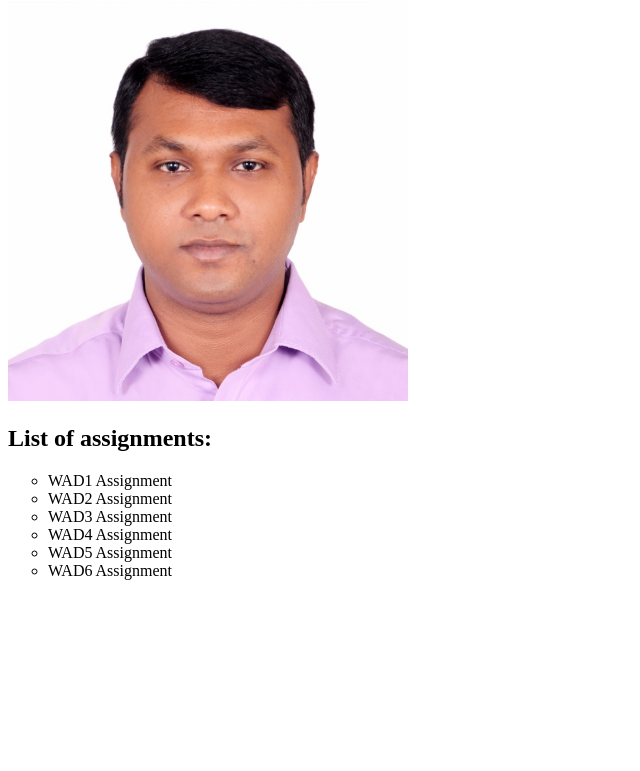
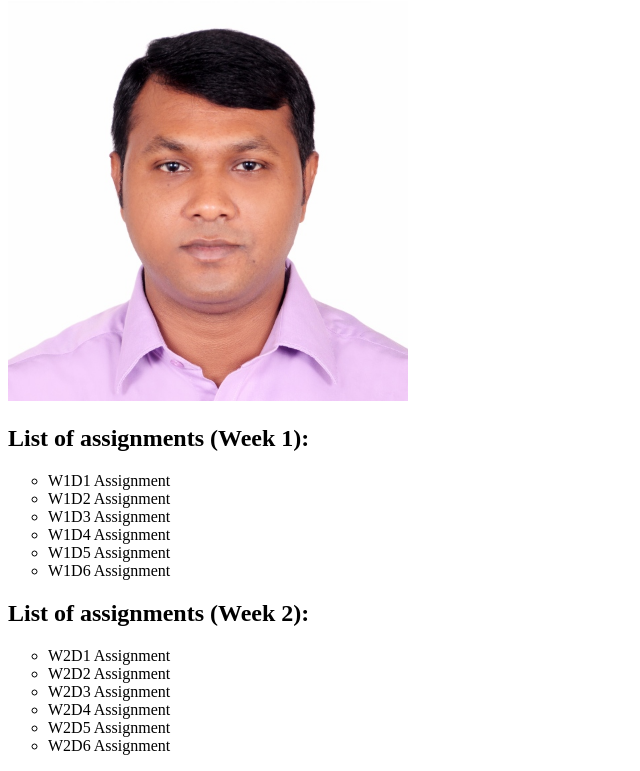
Before and after one commit to shafiqsust/wap, a plain HTML site: page mynew.html in a window 1280 px wide. Shown: the part 79-850 px from the top of the page, without its empty margins (0-640 px from the left). Before the commit the page ends 800 px from the top, so only its background shows below. Drawn offline with Linux system fonts and the light colour scheme.

Commit message:
Second Commit

```diff
--- a/mynew.html
+++ b/mynew.html
@@ -13,14 +13,24 @@
     <h1>Md Shafiqul Islam</h1>
     <a href=""><img src="images/shafiq.jpg" width="400" alt="Shayaan" title="The Heart of Shafiq" /></a>
 </div>
-<h2>List of assignments: </h2>
+<h2>List of assignments (Week 1): </h2>
 <ul id="course-list" style="list-style: circle;">
-    <li>WAD1 Assignment</li>
-    <li>WAD2 Assignment</li>
-    <li>WAD3 Assignment</li>
-    <li>WAD4 Assignment</li>
-    <li>WAD5 Assignment</li>
-    <li>WAD6 Assignment</li>
+    <li>W1D1 Assignment</li>
+    <li>W1D2 Assignment</li>
+    <li>W1D3 Assignment</li>
+    <li>W1D4 Assignment</li>
+    <li>W1D5 Assignment</li>
+    <li>W1D6 Assignment</li>
+
+</ul>
+<h2>List of assignments (Week 2): </h2>
+<ul id="course-list" style="list-style: circle;">
+    <li>W2D1 Assignment</li>
+    <li>W2D2 Assignment</li>
+    <li>W2D3 Assignment</li>
+    <li>W2D4 Assignment</li>
+    <li>W2D5 Assignment</li>
+    <li>W2D6 Assignment</li>
 
 </ul>
 </body>
```
